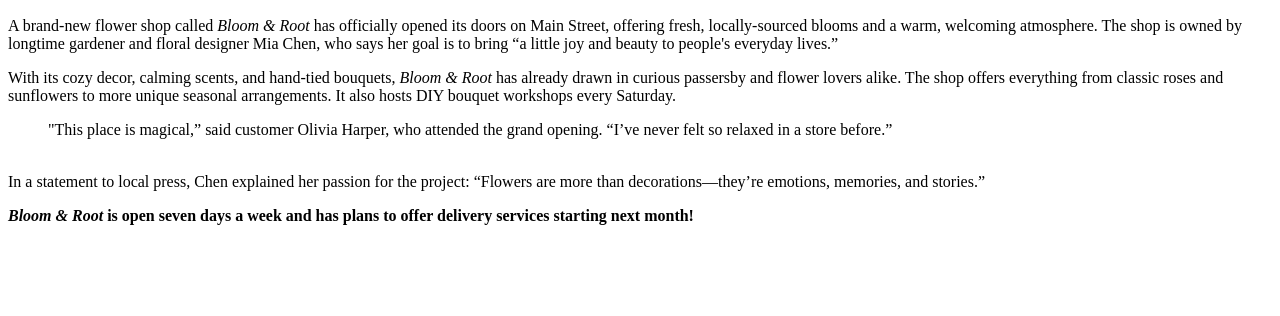
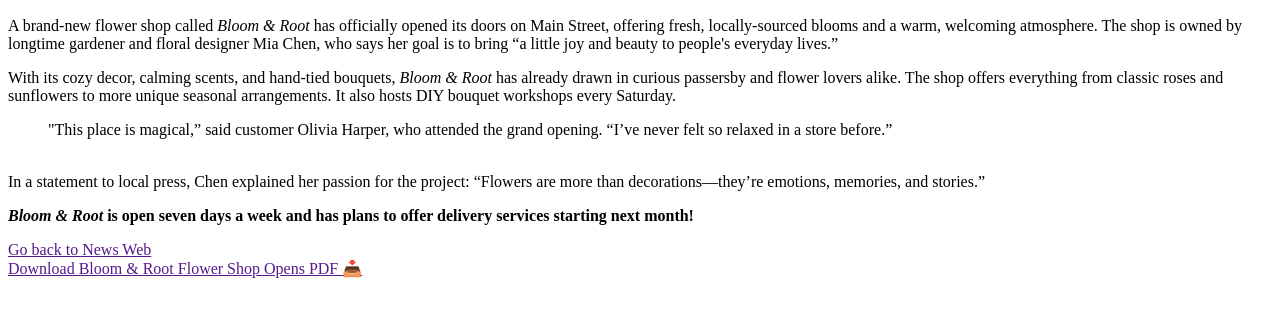
Before and after one commit to camimansillaa/camimansillaa.github.io, a plain HTML site: page Root-Directory/CamilaDelgadillo-OnlineNewsArticleAssignment.html in a window 1280 px wide. Shown: the part 110-426 px from the top of the page. Drawn offline with Linux system fonts and the light colour scheme.

Commit message:
Add files via upload

```diff
--- a/Root-Directory/CamilaDelgadillo-OnlineNewsArticleAssignment.html
+++ b/Root-Directory/CamilaDelgadillo-OnlineNewsArticleAssignment.html
@@ -11,5 +11,8 @@
        <p>With its cozy decor, calming scents, and hand-tied bouquets, <i>Bloom & Root</i> has already drawn in curious passersby and flower lovers alike. The shop offers everything from classic roses and sunflowers to more unique seasonal arrangements. It also hosts DIY bouquet workshops every Saturday.</p>
        <p><blockquote>"This place is magical,” said customer Olivia Harper, who attended the grand opening. “I’ve never felt so relaxed in a store before.”</blockquote><br/>In a statement to local press, Chen explained her passion for the project: <q>Flowers are more than decorations—they’re emotions, memories, and stories.</q></p>
        <p><strong><i>Bloom & Root</i> is open seven days a week and has plans to offer delivery services starting next month!</strong></p>
-    </body>
+       <a href="" target="_self">Go back to News Web </a>
+    </br>
+    <a href="" target="_blank">Download Bloom & Root Flower Shop Opens PDF 📥</a>
+   </body>
     </html>
```
